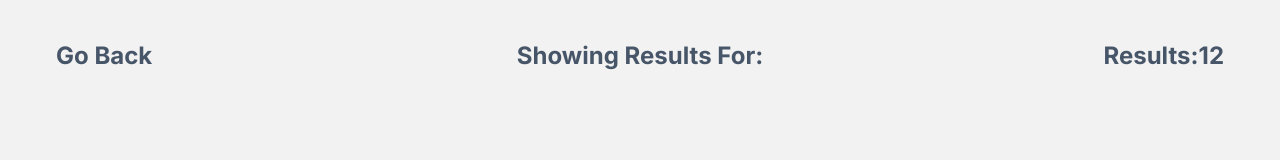
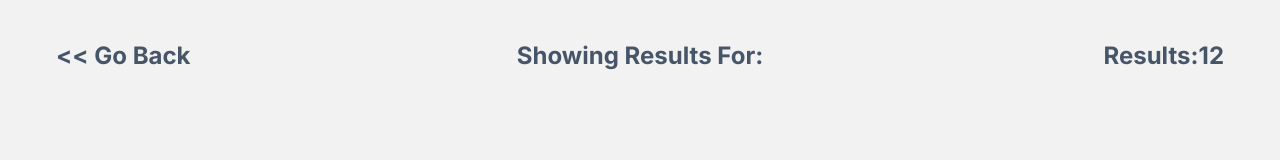
Before and after one commit to vishal257/load-more, a Next.js app: page /results in a window 1280 px wide. Shown: the top 160 px of the page. Built offline with nearby package versions, Linux system fonts and the light colour scheme.

Commit message:
added escape characters

```diff
--- a/src/app/results/page.tsx
+++ b/src/app/results/page.tsx
@@ -59,7 +59,7 @@ export default function Home() {
   return (
     <SuspenseHandler>
       <div className="w-full text-center py-5 mt-5 text-2xl font-bold text-slate-600 grid grid-cols-1">
-        <div className="ms-14 absolute md:block hidden cursor-pointer" onClick={handleGoback}>Go Back</div>
+        <div className="ms-14 absolute md:block hidden cursor-pointer" onClick={handleGoback}>&lt;&lt; Go Back</div>
         <div className="justify-self-center">Showing Results For: {query}</div>
         <div className="me-14 absolute md:block hidden justify-self-end">Results:{count+12}</div>
       </div>
```
